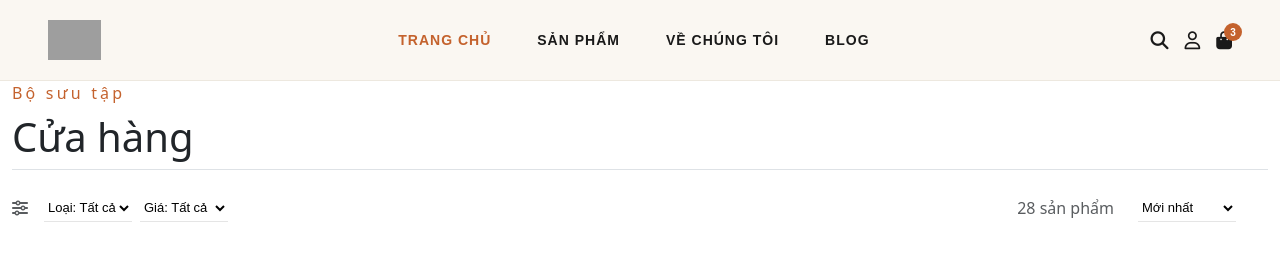
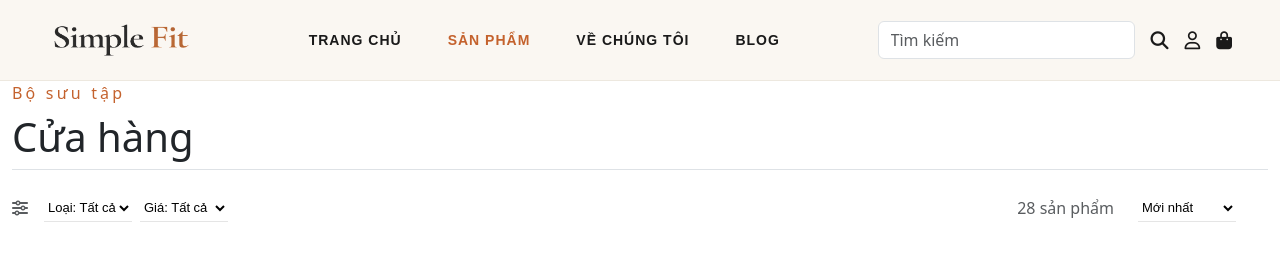
Before and after one commit to anhvu1205/TTCS-2026, a PHP site: page /products.php in a window 1280 px wide. Shown: the top 267 px of the page. Run offline with PHP 8.4, Linux system fonts and the light colour scheme; data comes from the database, SQL or seed files in the repository; grey boxes are pictures that could not be loaded.

Commit message:
Add files via upload

```diff
--- a/about.php
+++ b/about.php
@@ -21,7 +21,7 @@ require_once 'includes/db.php';
     <div class="container mt-5 mb-5">
         <div class="row justify-content-center">
             <div class="col-md-10 text-center">
-                <h1 class="fw-black italic mb-4" style="letter-spacing: -1px; font-size: 3rem;">OUR STORY</h1>
+                <h1 class="fw-black italic mb-4" style="letter-spacing: -1px; font-size: 3rem;">VỀ CHÚNG TÔI</h1>
                 <p class="lead text-muted mb-5">
                     Chào mừng bạn đến với <strong>Simple Fit Store</strong> - Nơi định hình phong cách Streetwear tối giản nhưng đầy cá tính cho thế hệ mới.
                 </p>
--- a/assets/css/style.css
+++ b/assets/css/style.css
@@ -1074,3 +1074,53 @@
 .tracking-wide {
     letter-spacing: 0.05em;
 }
+
+.search-wrapper {
+    display: flex;
+    align-items: center;
+    gap: 8px;  /* Khoảng cách giữa input và icon */
+}
+
+/* Form */
+.search-box {
+    display: flex;
+}
+
+/* Input */
+.search-box input {
+    width: 180px;             /* Ngắn kiểu Google */
+    height: 32px;             /* Cao vừa đủ */
+    padding: 0 12px;          /* Padding ngang */
+    border-radius: 20px;      /* Bo tròn nhẹ */
+    border: 1px solid #a0522d; /* Nâu (sienna) */
+    outline: none;
+    font-size: 14px;
+    background-color: #fff;
+    transition: all 0.2s ease;
+}
+
+/* Focus */
+.search-box input:focus {
+    border-color: #8b4513;    /* Nâu đậm hơn khi focus */
+    box-shadow: 0 1px 4px rgba(0,0,0,0.15);
+}
+
+/* Icon kính lúp */
+#searchBtn {
+    font-size: 16px;
+    color: #a0522d;             /* Cùng tông nâu */
+    cursor: pointer;
+    transition: color 0.2s ease;
+}
+
+#searchBtn:hover {
+    color: #8b4513;             /* Đậm hơn khi hover */
+}
+
+/* Responsive nhỏ */
+@media (max-width: 768px) {
+    .search-box input {
+        width: 140px;
+        font-size: 13px;
+    }
+}
--- a/includes/header.php
+++ b/includes/header.php
@@ -27,23 +27,38 @@
         </button>
 
         <div class="collapse navbar-collapse justify-content-center" id="navPTIT">
+            <?php $page = basename($_SERVER['PHP_SELF']); ?>
+
 <ul class="navbar-nav gap-3">
     <li class="nav-item">
-                    <a class="nav-link nav-link-ptit active" href="shop.php">Trang chủ</a>
+        <a class="nav-link nav-link-ptit <?= ($page == 'index.php' || $page == 'shop.php') ? 'active' : '' ?>" href="shop.php">
+            Trang chủ
+        </a>
     </li>
     <li class="nav-item">
-                    <a class="nav-link nav-link-ptit" href="products.php">Sản phẩm</a>
+        <a class="nav-link nav-link-ptit <?= $page == 'products.php' ? 'active' : '' ?>" href="products.php">
+            Sản phẩm
+        </a>
     </li>
     <li class="nav-item">
-                    <a class="nav-link nav-link-ptit" href="about.php">Về chúng tôi</a>
+        <a class="nav-link nav-link-ptit <?= $page == 'about.php' ? 'active' : '' ?>" href="about.php">
+            Về chúng tôi
+        </a>
     </li>
     <li class="nav-item">
-                    <a class="nav-link nav-link-ptit" href="blog.php">Blog</a>
+        <a class="nav-link nav-link-ptit <?= $page == 'blog.php' ? 'active' : '' ?>" href="blog.php">
+            Blog
+        </a>
     </li>
 </ul>
         </div>
 
         <div class="nav-icons-ptit d-flex align-items-center gap-3">
+            <div class="search-wrapper position-relative">
+        <form id="searchForm" action="products.php" method="GET" class="d-flex">
+            <input type="text" id="searchInput" name="query" placeholder="Tìm kiếm" class="form-control search-input">
+        </form>
+    </div>
             <a href="#" class="icon-link"><i class="fa-solid fa-magnifying-glass"></i></a>
 
             <?php if(isset($_SESSION['user'])): ?>
@@ -52,9 +67,14 @@
                 <a href="login.php" class="icon-link"><i class="fa-regular fa-user"></i></a>
             <?php endif; ?>
 
+            <?php
+$cartCount = isset($_SESSION['cart']) ? count($_SESSION['cart']) : 0;
+?>
 <a href="cart.php" class="icon-link position-relative">
     <i class="fa-solid fa-bag-shopping"></i>
-                <span class="cart-badge-ptit">3</span>
+    <?php if($cartCount > 0): ?>
+        <span class="cart-badge-ptit"><?= $cartCount ?></span>
+    <?php endif; ?>
 </a>
         </div>
     </div>
--- a/products.php
+++ b/products.php
@@ -56,12 +56,18 @@ $grid_class = ($cols === 4) ? "col-lg-2" : "col-lg-4";
                         <option value="Tất cả">Loại: Tất cả</option>
                         <option value="1" <?php if($cat == '1') echo 'selected'; ?>>Áo thun</option>
                         <option value="5" <?php if($cat == '5') echo 'selected'; ?>>Áo sơ mi</option>
+                        <option value="2" <?php if($cat == '2') echo 'selected'; ?>>Quần jean</option>
+                        <option value="3" <?php if($cat == '3') echo 'selected'; ?>>Áo khoác</option>
+                        <option value="4" <?php if($cat == '4') echo 'selected'; ?>>Unisex</option>
+                        <option value="6" <?php if($cat == '6') echo 'selected'; ?>>Quần short</option>
+                        <option value="7" <?php if($cat == '7') echo 'selected'; ?>>Áo len</option>
                     </select>
 
                     <select name="price_range" class="filter-select-minimal" onchange="this.form.submit()">
                         <option value="all" <?php if($p_range == 'all') echo 'selected'; ?>>Giá: Tất cả</option>
-                        <option value="0-200000" <?php if($p_range == '0-200000') echo 'selected'; ?>>Dưới 200k</option>
                         <option value="200000-500000" <?php if($p_range == '200000-500000') echo 'selected'; ?>>200k - 500k</option>
+                        <option value="500000-1000000" <?php if($p_range == '500000-1000000') echo 'selected'; ?>>500k - 1tr</option>
+                        <option value="1000000-1500000" <?php if($p_range == '1000000-1500000') echo 'selected'; ?>>1tr - 1tr500</option>
                     </select>
                     <input type="hidden" name="sort" value="<?php echo $sort; ?>">
                     <input type="hidden" name="cols" value="<?php echo $cols; ?>">
@@ -71,11 +77,19 @@ $grid_class = ($cols === 4) ? "col-lg-2" : "col-lg-4";
             <div class="d-flex align-items-center gap-4">
                 <span class="text-xs text-muted"><?php echo $total_data['total']; ?> sản phẩm</span>
 
-                <select onchange="location.href='products.php?<?php echo http_build_query(array_merge($_GET, ['sort' => ''])); ?>' + this.value" class="sort-select-minimal">
-                    <option value="newest" <?php if($sort=='newest') echo 'selected'; ?>>Mới nhất</option>
-                    <option value="price-asc" <?php if($sort=='price-asc') echo 'selected'; ?>>Giá tăng dần</option>
-                    <option value="price-desc" <?php if($sort=='price-desc') echo 'selected'; ?>>Giá giảm dần</option>
-                </select>
+                <form method="GET" id="sortForm" class="d-flex align-items-center gap-3">
+    <!-- Giữ nguyên các filter hiện tại -->
+    <input type="hidden" name="cat" value="<?php echo htmlspecialchars($cat); ?>">
+    <input type="hidden" name="price_range" value="<?php echo htmlspecialchars($p_range); ?>">
+    <input type="hidden" name="cols" value="<?php echo $cols; ?>">
+
+    <!-- Dropdown sort -->
+    <select name="sort" class="sort-select-minimal" onchange="this.form.submit()">
+        <option value="newest" <?php if($sort=='newest') echo 'selected'; ?>>Mới nhất</option>
+        <option value="price-asc" <?php if($sort=='price-asc') echo 'selected'; ?>>Giá tăng dần</option>
+        <option value="price-desc" <?php if($sort=='price-desc') echo 'selected'; ?>>Giá giảm dần</option>
+    </select>
+</form>
 
                 <div class="d-none d-md-flex gap-2">
                     <a href="products.php?<?php echo http_build_query(array_merge($_GET, ['cols' => 4])); ?>" class="icon-btn <?php if($cols==4) echo 'active'; ?>"><i class="fa-solid fa-grid-4"></i></a>
--- a/profile.php
+++ b/profile.php
@@ -32,7 +32,11 @@ include 'includes/header.php';
                     </div>
                     <div class="list-group list-group-flush small fw-bold">
                         <a href="profile.php" class="list-group-item list-group-item-action border-0 active-custom">Thông tin cá nhân</a>
-                        <a href="#" class="list-group-item list-group-item-action border-0">Đơn hàng của tôi</a>
+                        <a href="cart.php" class="list-group-item list-group-item-action border-0 d-flex justify-content-between align-items-center">Đơn hàng của tôi
+    <?php if($cartCount > 0): ?>
+        <span class="badge bg-dark rounded-pill"><?php echo $cartCount; ?></span>
+    <?php endif; ?>
+</a>
                         <a href="logout.php" class="list-group-item list-group-item-action border-0 text-danger">Đăng xuất</a>
                     </div>
                 </div>
```
Also changed, not shown: checkout.php (+7 -2 lines), assets/img/logo.jpg (added). Lines whose indentation alone changed are shown as unchanged.
